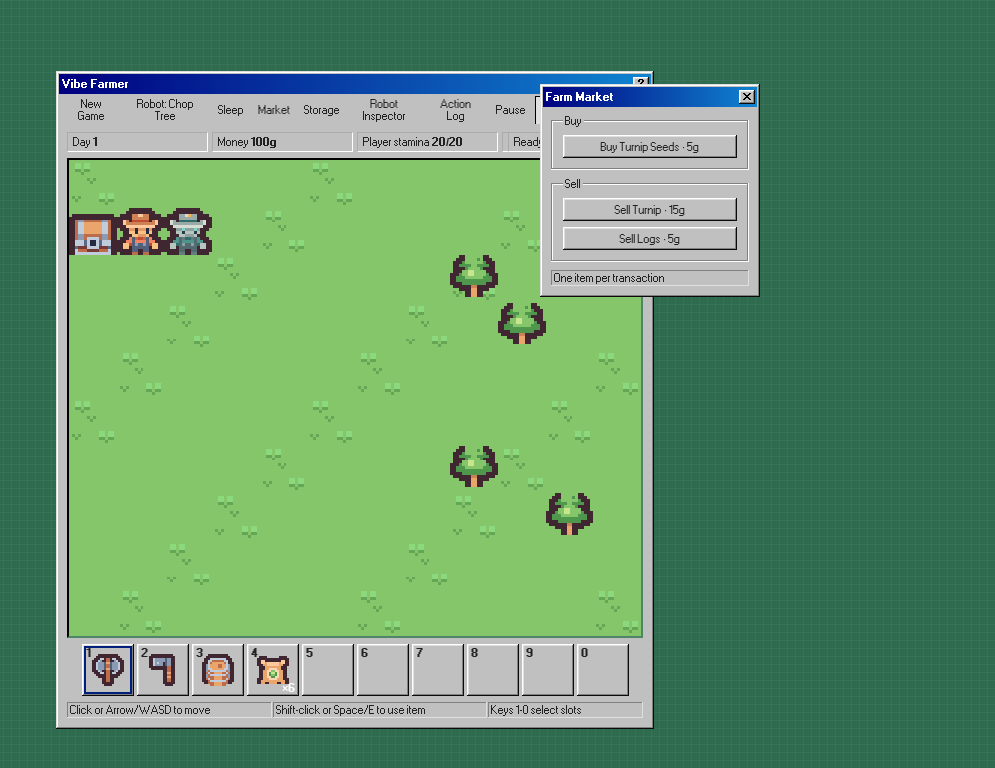
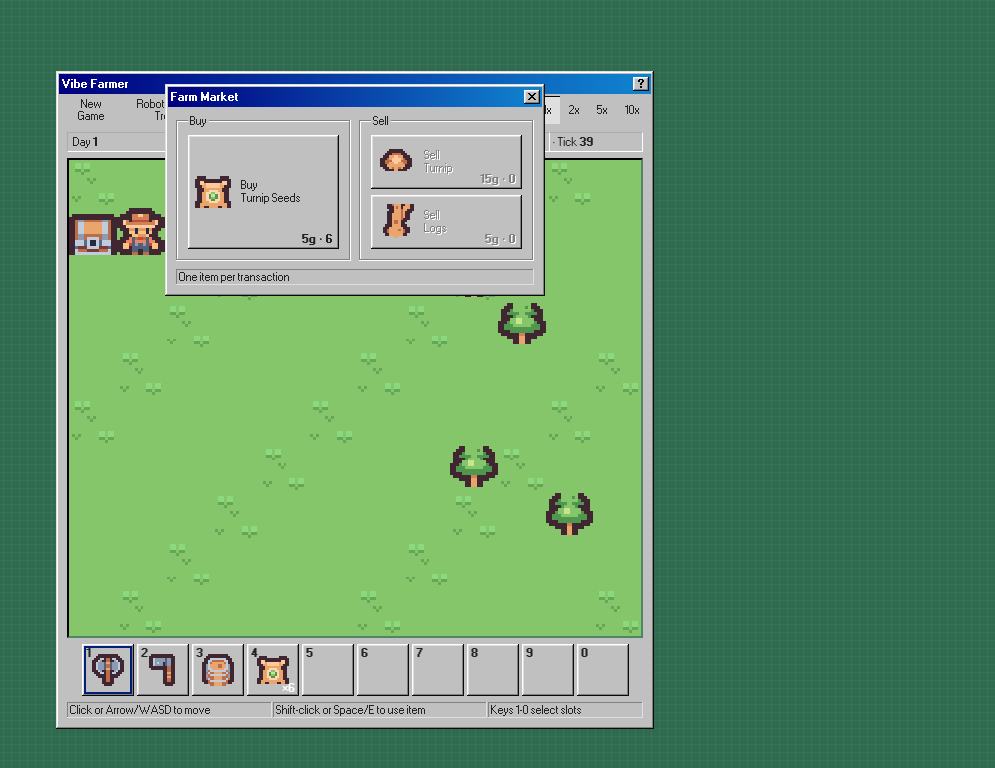
Before and after one commit to HanClinto/VibeFarmer, a website with bundled scripts: page index.html in a window 1280 px wide. Both pictures are taken after a click on the button "Market". Shown: the whole page, without its empty margins (285-1280 px from the left). Built offline with nearby package versions, Linux system fonts and the light colour scheme.

Commit message:
Make Market and Storage icon led

```diff
--- a/src/adapters/browser/main.js
+++ b/src/adapters/browser/main.js
@@ -182,10 +182,64 @@ function adjacentContainers(state) {
 function itemButton(stack, direction) {
   const button = document.createElement("button");
   button.type = "button";
+  button.className = "item-action-button";
   button.dataset.storageDirection = direction;
   button.dataset.itemId = stack.itemId;
-  button.textContent = `${direction === "deposit" ? "Deposit" : "Withdraw"} ${ITEM_TYPES[stack.itemId]?.name ?? stack.itemId} ×${stack.quantity}`;
+  const iconFrame = sprites.frames[`item.${stack.itemId}`];
+  if (iconFrame) {
+    const icon = document.createElement("img");
+    icon.className = "item-action-icon";
+    icon.src = iconFrame.url;
+    icon.alt = "";
+    button.append(icon);
+  }
+  const copy = document.createElement("span");
+  copy.className = "item-action-copy";
+  copy.textContent = `${direction === "deposit" ? "Deposit" : "Withdraw"}\n${ITEM_TYPES[stack.itemId]?.name ?? stack.itemId}`;
+  const quantity = document.createElement("strong");
+  quantity.className = "item-action-quantity";
+  quantity.textContent = `×${stack.quantity}`;
+  button.append(copy, quantity);
   return button;
+}
+
+function itemQuantity(inventory, itemId) {
+  return inventory.reduce(
+    (total, stack) => total + (stack?.itemId === itemId ? stack.quantity : 0),
+    0,
+  );
+}
+
+function updateMarketWindow(state) {
+  if (marketWindow.hidden) return;
+  const inventory = state.world.entities.player.inventory;
+  for (const button of document.querySelectorAll("button[data-market-action]")) {
+    const itemId = button.dataset.itemId;
+    const itemType = ITEM_TYPES[itemId];
+    const action = button.dataset.marketAction;
+    const price = action === "buy" ? itemType.buyPrice : itemType.sellPrice;
+    const owned = itemQuantity(inventory, itemId);
+    button.disabled = action === "buy" ? state.money < price : owned === 0;
+    button.classList.add("item-action-button");
+    const iconFrame = sprites.frames[`item.${itemId}`];
+    const children = [];
+    if (iconFrame) {
+      const icon = document.createElement("img");
+      icon.className = "item-action-icon";
+      icon.src = iconFrame.url;
+      icon.alt = "";
+      children.push(icon);
+    }
+    const copy = document.createElement("span");
+    copy.className = "item-action-copy";
+    copy.textContent = `${action === "buy" ? "Buy" : "Sell"}\n${itemType.name}`;
+    const details = document.createElement("strong");
+    details.className = "item-action-quantity";
+    details.textContent = `${price}g · ${owned}`;
+    children.push(copy, details);
+    button.replaceChildren(...children);
+    button.title = `${itemType.name}: ${price}g; player owns ${owned}`;
+  }
 }
 
 function updateStorageWindow(state) {
@@ -235,6 +289,7 @@ function refresh(message) {
   intentStatus.textContent = statusMessage;
   tickValue.textContent = String(state.tick);
   updateStorageWindow(state);
+  updateMarketWindow(state);
   inspector?.refresh();
   actionLog.refresh();
   objectInspector.refresh();
@@ -344,16 +399,10 @@ document.querySelector("#sleep-button").addEventListener("click", () => {
   runImmediate({ type: "sleep_actor", actorId: "player" });
 });
 
-for (const button of document.querySelectorAll("button[data-market-action]")) {
-  const itemType = ITEM_TYPES[button.dataset.itemId];
-  const action = button.dataset.marketAction;
-  const price = action === "buy" ? itemType.buyPrice : itemType.sellPrice;
-  button.textContent = `${action === "buy" ? "Buy" : "Sell"} ${itemType.name} · ${price}g`;
-}
-
 document.querySelector("#market-button").addEventListener("click", () => {
   storageDialog.close();
   marketDialog.open();
+  updateMarketWindow(controller.getSnapshot());
 });
 
 marketWindow.addEventListener("click", (event) => {
--- a/styles/game.css
+++ b/styles/game.css
@@ -144,12 +144,14 @@ canvas {
   top: 84px;
   left: 50%;
   z-index: 10;
-  width: 220px;
-  margin-left: 185px;
+  width: 380px;
+  max-width: calc(100vw - 16px);
+  transform: translateX(-50%);
 }
 
 .market-body {
   display: grid;
+  grid-template-columns: repeat(2, minmax(0, 1fr));
   gap: 8px;
 }
 
@@ -162,24 +164,76 @@ canvas {
   width: 100%;
 }
 
+.market-body .status-bar {
+  grid-column: 1 / -1;
+}
+
 .storage-window {
   position: fixed;
   top: 84px;
   left: 50%;
   z-index: 10;
-  width: 260px;
-  margin-left: 165px;
+  width: 520px;
+  max-width: calc(100vw - 16px);
+  transform: translateX(-50%);
 }
 
-.storage-body,
+.storage-body {
+  display: grid;
+  grid-template-columns: repeat(2, minmax(0, 1fr));
+  gap: 6px;
+}
+
 .storage-items {
   display: grid;
+  grid-template-columns: repeat(2, minmax(0, 1fr));
   gap: 6px;
+}
+
+.storage-body > label,
+.storage-body > select,
+.storage-body > .status-bar {
+  grid-column: 1 / -1;
 }
 
 .storage-body select,
 .storage-items button {
   width: 100%;
+}
+
+.item-action-button {
+  position: relative;
+  display: grid;
+  grid-template-columns: 40px minmax(0, 1fr);
+  min-height: 54px;
+  align-items: center;
+  gap: 6px;
+  padding: 5px 7px;
+  text-align: left;
+}
+
+.item-action-icon {
+  width: 36px;
+  height: 36px;
+  image-rendering: pixelated;
+  object-fit: contain;
+}
+
+.item-action-copy {
+  white-space: pre-line;
+  line-height: 1.2;
+}
+
+.item-action-quantity {
+  position: absolute;
+  right: 6px;
+  bottom: 4px;
+  padding-left: 4px;
+  background: #c0c0c0;
+}
+
+.item-action-button:disabled .item-action-quantity {
+  color: #808080;
 }
 
 .market-window > .title-bar,
```
